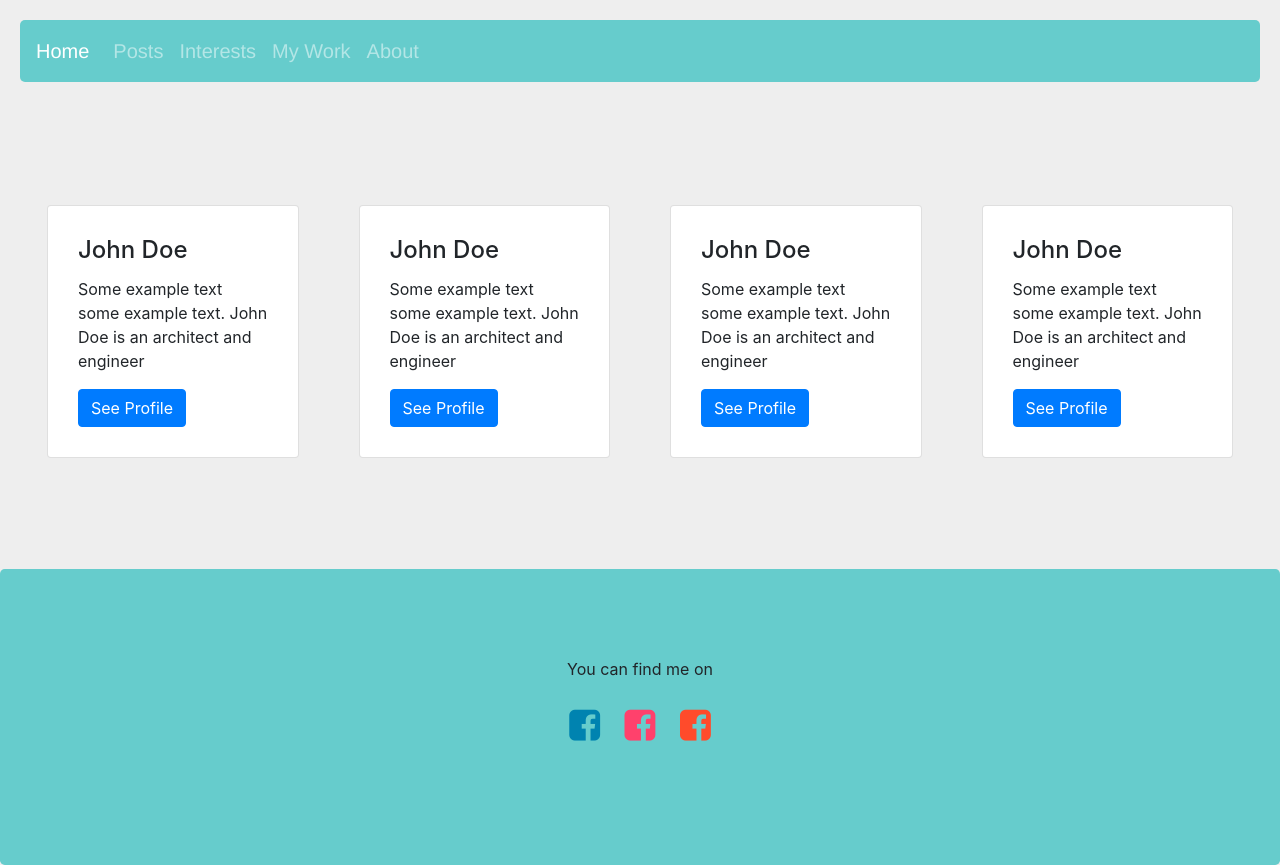
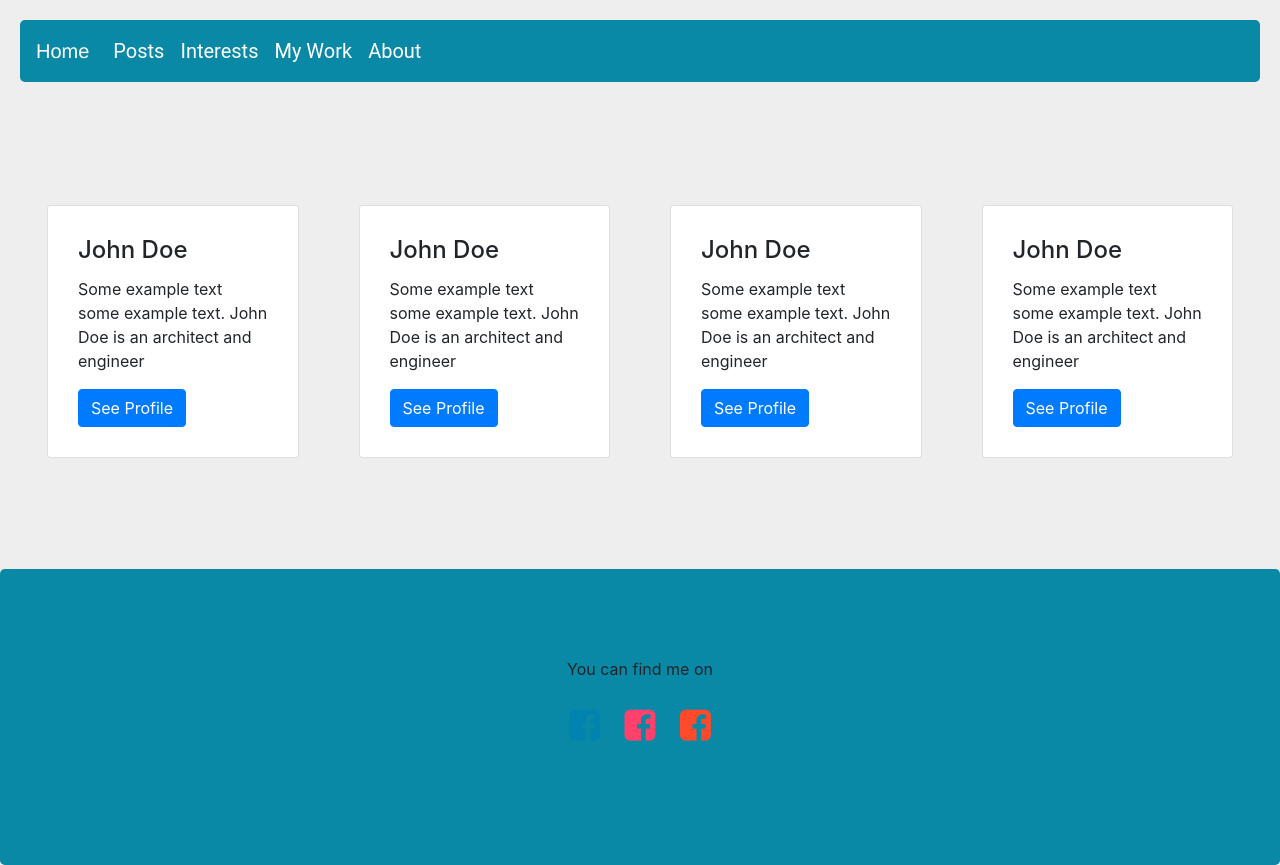
Before and after one commit to abhi1d/abhi1d.github.io, a plain HTML site: page index.html in a window 1280 px wide. Drawn offline with nearby package versions, Linux system fonts and the light colour scheme.

Commit message:
color changed

```diff
--- a/index.html
+++ b/index.html
@@ -21,16 +21,16 @@
   <div class="collapse navbar-collapse" id="collapsibleNavbar">
     <ul class="navbar-nav">
       <li class="nav-item">
-        <a class="nav-link" href="#">Posts</a>
+        <a class="nav-link" href="#" style="color: white; font-family: Roboto,Arial,sans-serif;">Posts</a>
       </li>
       <li class="nav-item">
-        <a class="nav-link" href="#">Interests</a>
+        <a class="nav-link" href="#" style="color: white; font-family: Roboto,Arial,sans-serif;">Interests</a>
       </li>
       <li class="nav-item">
-          <a class="nav-link" href="#">My Work</a>
+          <a class="nav-link" href="#" style="color: white; font-family: Roboto,Arial,sans-serif;">My Work</a>
         </li>
       <li class="nav-item">
-        <a class="nav-link" href="#">About</a>
+        <a class="nav-link" href="#" style="color: white; font-family: Roboto,Arial,sans-serif;">About</a>
       </li>
     </ul>
   </div>
--- a/styles.css
+++ b/styles.css
@@ -10,9 +10,9 @@
         font-size: 20px;
         border-radius: 5px;
         font-family: 'Franklin Gothic Medium', 'Arial Narrow', Arial, sans-serif;
-        background-color: #66CCCC;  /* fallback for old browsers */
-        background: -webkit-linear-gradient(to right, #66CCCC, #66CCCC);  /* Chrome 10-25, Safari 5.1-6 */
-        background: linear-gradient(to right, #66CCCC, #66CCCC); /* W3C, IE 10+/ Edge, Firefox 16+, Chrome 26+, Opera 12+, Safari 7+ */
+        background-color: #0a89a6;  /* fallback for old browsers */
+        background: -webkit-linear-gradient(to right,#0a89a6, #0a89a6);  /* Chrome 10-25, Safari 5.1-6 */
+        background: linear-gradient(to right, #0a89a6, #0a89a6); /* W3C, IE 10+/ Edge, Firefox 16+, Chrome 26+, Opera 12+, Safari 7+ */
 
        }
 
@@ -22,8 +22,8 @@
        }
 
        .footer{
-        background: #66CCCC;  /* fallback for old browsers */
-        background: -webkit-linear-gradient(to right, #66CCCC, #66CCCC);  /* Chrome 10-25, Safari 5.1-6 */
-        background: linear-gradient(to right, #66CCCC, #66CCCC); /* W3C, IE 10+/ Edge, Firefox 16+, Chrome 26+, Opera 12+, Safari 7+ */
+        background: #0a89a6;  /* fallback for old browsers */
+        background: -webkit-linear-gradient(to right, #0a89a6, #0a89a6);  /* Chrome 10-25, Safari 5.1-6 */
+        background: linear-gradient(to right, #0a89a6, #0a89a6); /* W3C, IE 10+/ Edge, Firefox 16+, Chrome 26+, Opera 12+, Safari 7+ */
 
        }
```
